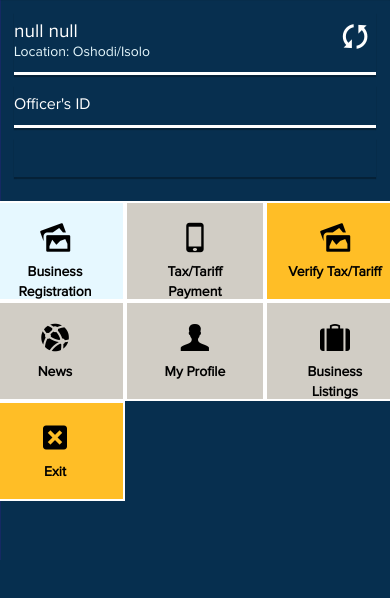
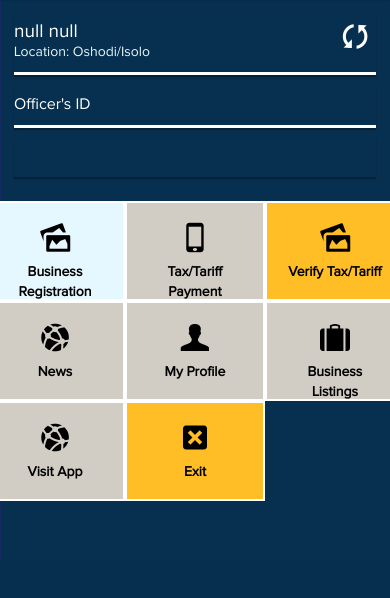
Before and after one commit to kobomarun/owoori, a plain HTML site: page dashboard.html in a window 390 px wide. Shown: the part 72-670 px from the top of the page. Drawn offline with Linux system fonts and the light colour scheme; some packages are replaced by stand-ins of ours.

Commit message:
Linking to mobile app

```diff
--- a/dashboard.html
+++ b/dashboard.html
@@ -94,6 +94,14 @@
                      Business Listings
                   </a>
 
+                  <a class="col-xs-4 a4"  onclick="location.href = 'home.html'">
+                     <div class="dash-icon ">
+                        <i  class="entypo-network"> </i>
+                     </div>
+                       Visit App
+                  </a>
+
+
                   <a onclick="showConfirm()">
                   <div class="col-xs-4 a3" id="exitApp">
                      <div class="dash-icon ">
```
